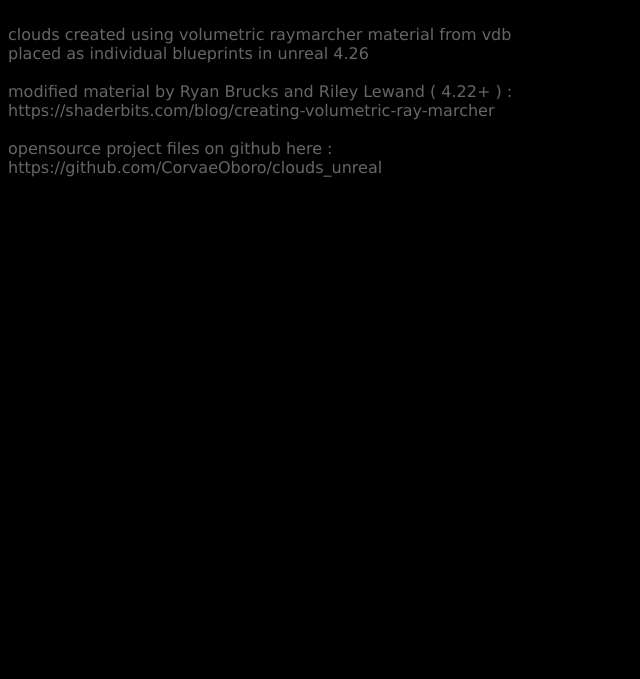
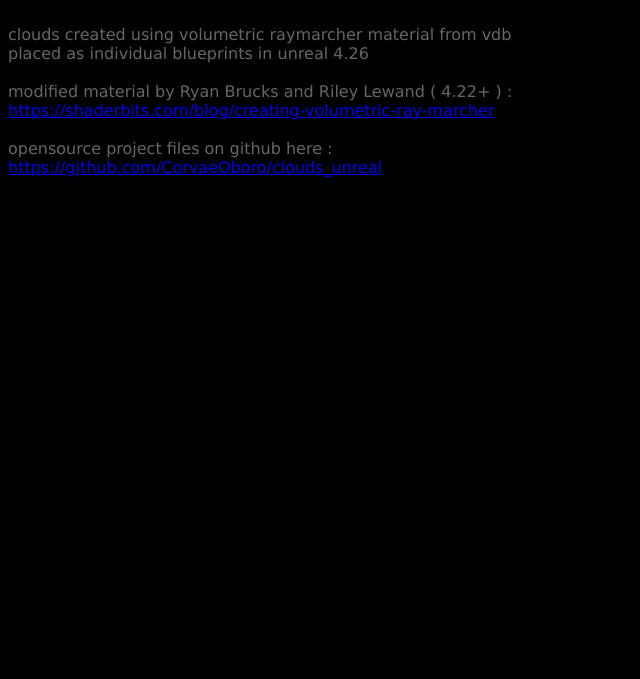
Before and after one commit to CorvaeOboro/CorvaeOboro.github.io, a plain HTML site: page ART/Clouds_Unreal/Clouds_Unreal_notes.htm in a window 1280 px wide. Shown: the part 121-800 px from the top of the page, without its empty margins (0-640 px from the left). Drawn offline with Linux system fonts and the light colour scheme.

Commit message:
ART clouds_unreal project links

```diff
--- a/ART/Clouds_Unreal/Clouds_Unreal_notes.htm
+++ b/ART/Clouds_Unreal/Clouds_Unreal_notes.htm
@@ -21,9 +21,9 @@ clouds created using volumetric raymarcher material from vdb <br>
 placed as individual blueprints in unreal 4.26<br><br>
 
 modified material by Ryan Brucks and Riley Lewand ( 4.22+ )  :<br>
-<a href"https://shaderbits.com/blog/creating-volumetric-ray-marcher"> https://shaderbits.com/blog/creating-volumetric-ray-marcher</a><br><br>
+<a href="https://shaderbits.com/blog/creating-volumetric-ray-marcher"> https://shaderbits.com/blog/creating-volumetric-ray-marcher</a><br><br>
 
 opensource project files on github here :<br>
-<a href"https://github.com/CorvaeOboro/clouds_unreal">https://github.com/CorvaeOboro/clouds_unreal</a><br>
+<a href="https://github.com/CorvaeOboro/clouds_unreal">https://github.com/CorvaeOboro/clouds_unreal</a><br>
 
 </html>
```
